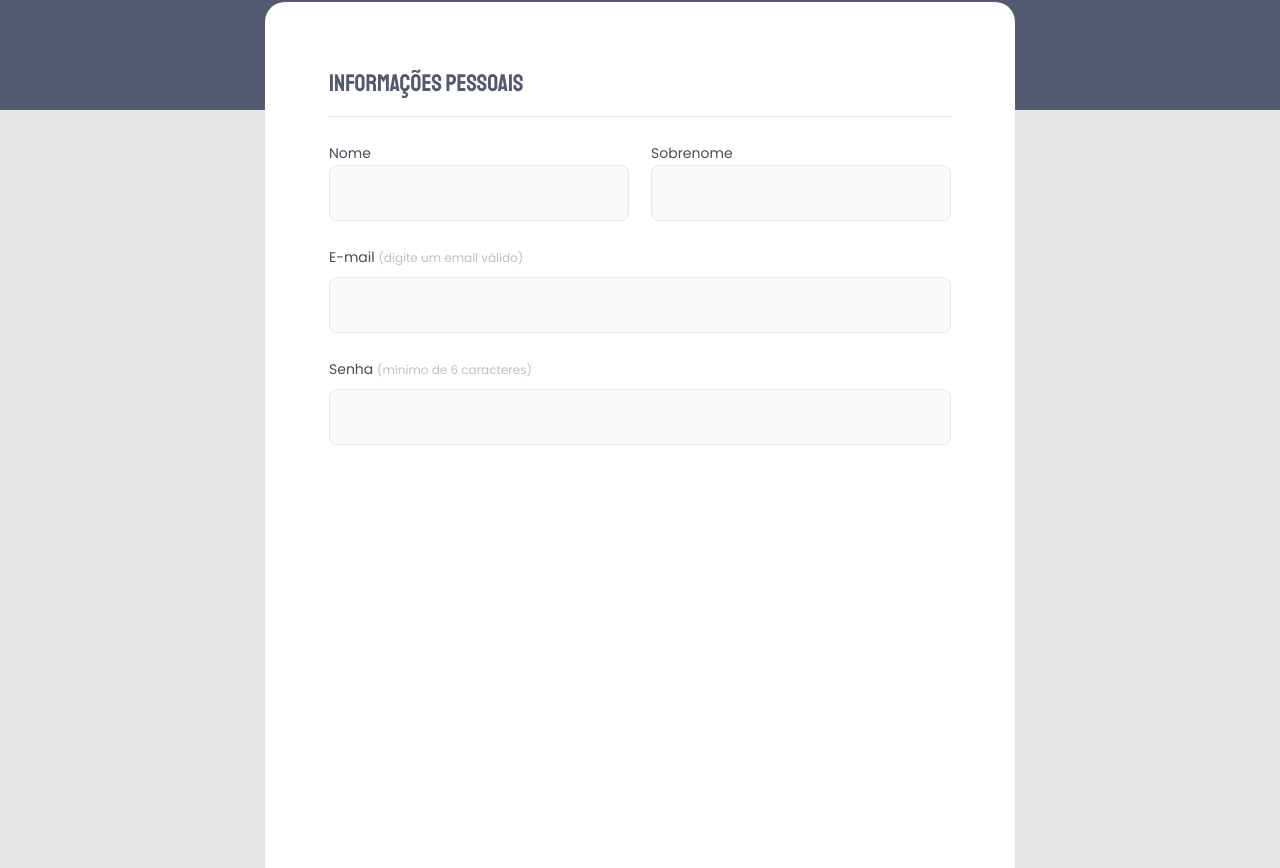
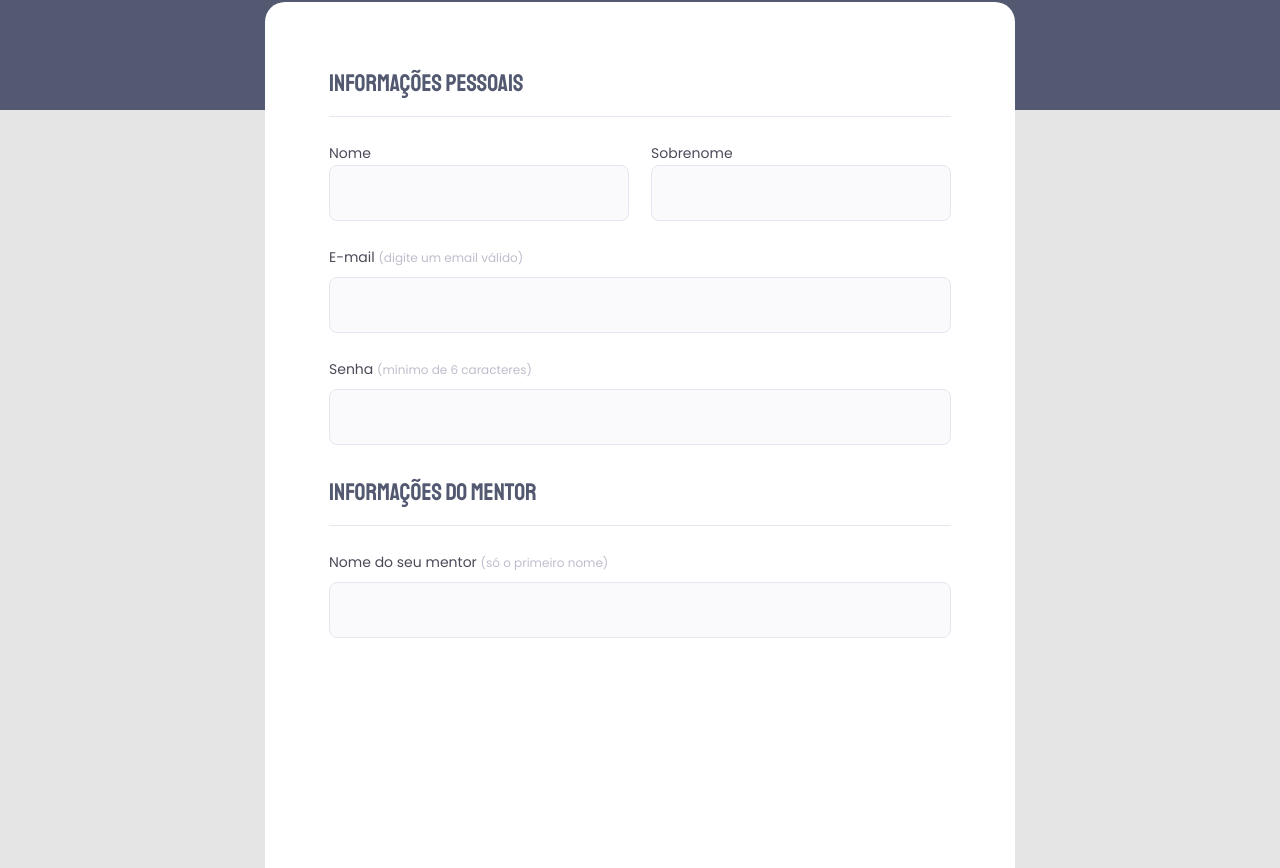
Before and after one commit to HumbertoGaldino/desafio-stage3, a plain HTML site: page index.html in a window 1280 px wide. Shown: the part 326-1194 px from the top of the page. Drawn offline with Linux system fonts and the light colour scheme.

Commit message:
Estrutura fieldsent Informações do Mentor

```diff
--- a/index.html
+++ b/index.html
@@ -48,7 +48,17 @@
                     <label for="password">Senha <span>(mínimo de 6 caracteres)</span></label>
                     <input type="password" name="password" id="password">
                 </div>
+            </fieldset>
 
+            <fieldset>
+                <legend>
+                    Informações do mentor
+                </legend>
+
+                <div class="input-wrapper">
+                    <label for="mentor-name">Nome do seu mentor <span>(só o primeiro nome)</span></label>
+                    <input type="text" name="mentor-name" id="mentor-name"/>
+                </div>
             </fieldset>
         </form>
 
--- a/style.css
+++ b/style.css
@@ -63,6 +63,10 @@ form fieldset{
     gap: 24px;
 }
 
+form fieldset .input-wrapper:last-of-type{
+    margin-bottom: 30px;
+}
+
 form fieldset legend{
     width: 100%;
     padding-bottom: 16px;
```
